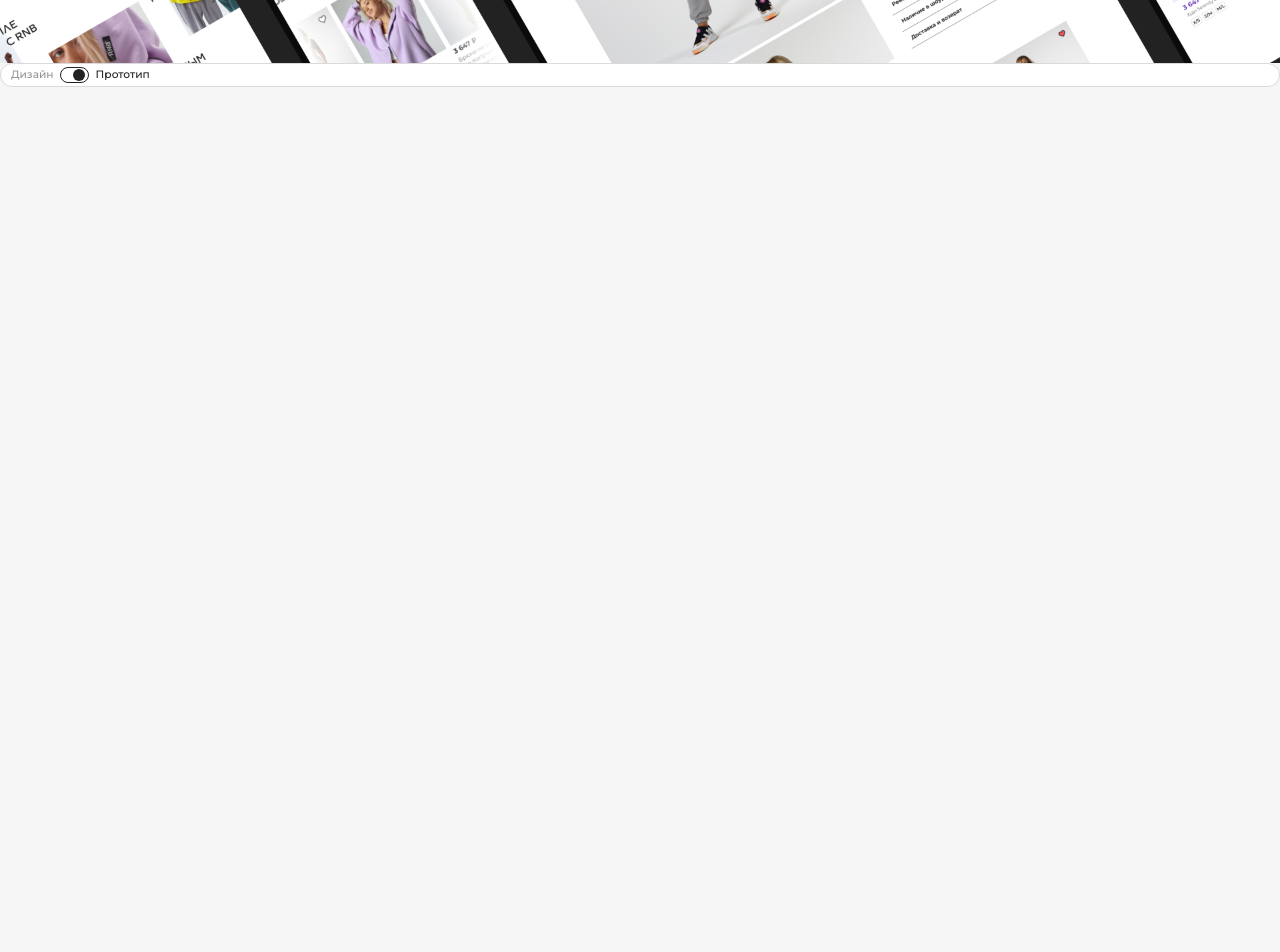
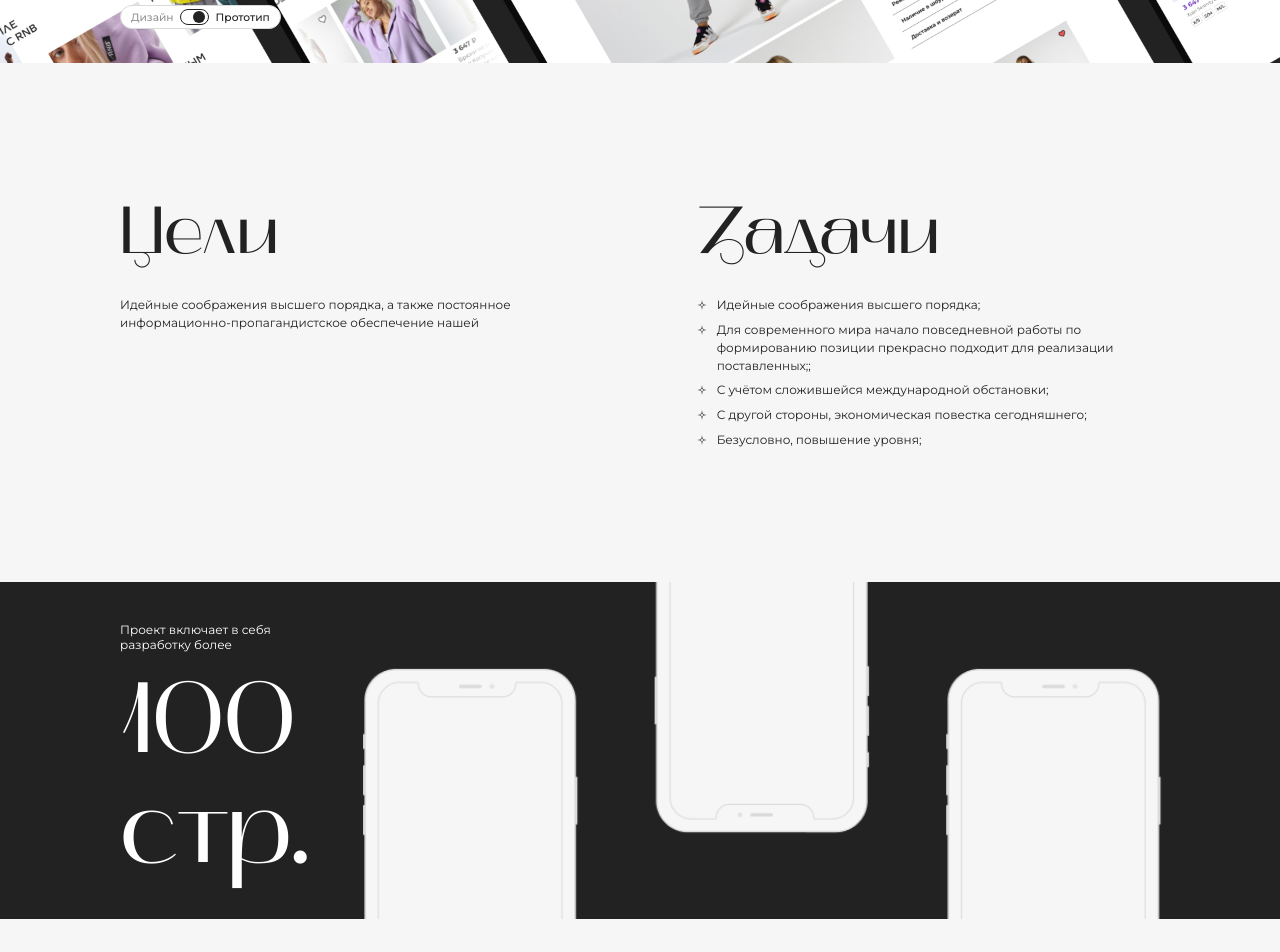
Before and after one commit to justiebae/designer-portfolio, a React (Create React App) app: page /projects/1 in a window 1280 px wide. Shown: the part 1168-2120 px from the top of the page. Before the commit the page ends 1289 px from the top, so only its background shows below. Built offline with nearby package versions, Linux system fonts and the light colour scheme.

Commit message:
add: some blocks in project page

```diff
--- a/package.json
+++ b/package.json
@@ -11,6 +11,7 @@
     "@types/react": "^17.0.39",
     "@types/react-dom": "^17.0.11",
     "axios": "^0.27.2",
+    "classnames": "^2.3.1",
     "react": "^17.0.2",
     "react-dom": "^17.0.2",
     "react-router-dom": "^6.3.0",
--- /dev/null
+++ b/src/components/Icon/icons/OutlinedStar.tsx
@@ -0,0 +1,9 @@
+import React from 'react';
+
+export default function OutlinedStar() {
+  return (
+    <svg viewBox="0 0 43 43" fill="none" xmlns="http://www.w3.org/2000/svg">
+      <path fillRule="evenodd" clipRule="evenodd" d="M9.0777 20.3684L12.2485 19.5954C15.8774 18.7107 18.7108 15.8774 19.5954 12.2485L20.3684 9.0777L21.5 0L22.6316 9.0777L23.4045 12.2485C24.2893 15.8774 27.1227 18.7107 30.7515 19.5954L33.9224 20.3684L43 21.5L33.9224 22.6316L30.7515 23.4046C27.1227 24.2892 24.2893 27.1226 23.4045 30.7515L22.6316 33.9223L21.5 43L20.3684 33.9223L19.5954 30.7515C18.7108 27.1226 15.8774 24.2892 12.2485 23.4046L9.0777 22.6316L0 21.5L9.0777 20.3684ZM12.8758 21.5C17.1057 20.4098 20.4098 17.1056 21.5 12.8758C22.5902 17.1056 25.8944 20.4098 30.1243 21.5C25.8944 22.5902 22.5902 25.8944 21.5 30.1242C20.4098 25.8944 17.1057 22.5902 12.8758 21.5Z" fill="#222222"/>
+    </svg>
+  )
+}
--- a/src/components/Icon/index.tsx
+++ b/src/components/Icon/index.tsx
@@ -20,6 +20,7 @@ import MoonIcon from './icons/MoonIcon';
 import NeptunIcon from './icons/NeptunIcon';
 import AngleStarIcon from './icons/AngleStarIcon';
 import CurvesIcon from './icons/CurvesIcon';
+import OutlinedStar from './icons/OutlinedStar';
 
 interface IIconProps {
   name: string
@@ -69,6 +70,8 @@ export default function Icon({ name, ...props }: IIconProps): JSX.Element {
       return <AngleStarIcon />
     case 'curves':
       return <CurvesIcon />
+    case 'outlinedStar':
+      return <OutlinedStar />
 
     default:
       return <></>
--- a/src/components/Switch/index.scss
+++ b/src/components/Switch/index.scss
@@ -15,6 +15,7 @@
     font-family: $ff-m;
     font-size: scale(16);
     color: #949494;
+    cursor: pointer;
 
     &.active {
       color: $c-black;
@@ -46,6 +47,7 @@
       top: 50%;
       left: 3px;
       transform: translateY(-50%);
+      transition: left ease $d-hover, right ease $d-hover
     }
 
     &.active {
--- a/src/components/Switch/index.tsx
+++ b/src/components/Switch/index.tsx
@@ -1,14 +1,45 @@
-import React from 'react';
+import classNames from 'classnames';
+import React, { useState } from 'react';
 import './index.scss';
 
-export default function Switch() {
+interface ISwitch {
+  leftValue: string,
+  rightValue: string
+}
+
+export default function Switch({ leftValue, rightValue }: ISwitch) {
+  const [value, setValue] = useState<boolean>(true);
+
+  const click = (value: boolean) => {
+    setValue(value)
+  }
+
+  const leftLabelClasses = classNames('Switch-label Switch-label--left', {
+    'active': value === false
+  });
+
+  const rightLabelClasses = classNames('Switch-label Switch-label--right', {
+    'active': value === true
+  });
+
+  const elementClasses = classNames('Switch-element', { 'active': value });
+
   return (
     <div className="Switch">
-      <div className="Switch-label Switch-label--left">Дизайн</div>
-      <label htmlFor="" className="Switch-element active">
-        <input type="checkbox" className="Switch-input" />
+      <div className={leftLabelClasses} onClick={() => click(false)} >
+        {leftValue}
+      </div>
+      <label className={elementClasses} >
+        <input
+          type="checkbox"
+          className="Switch-input"
+          checked={value}
+          onChange={() => click(!value)}
+        />
       </label>
-      <div className="Switch-label Switch-label--right active">Прототип</div>
+      <div className={rightLabelClasses} onClick={() => click(true)}>
+        {rightValue}
+      </div>
     </div>
   )
 }
--- a/src/pages/ProjectPage/index.scss
+++ b/src/pages/ProjectPage/index.scss
@@ -2,13 +2,22 @@
 @import '../../styles/common/mixins';
 
 .ProjectPage {
-  &-hero {
+  &-section {
+    margin-bottom: scale(200);
+  }
+
+  &-title {
+    font-family: $ff-Mak;
+    font-size: scale(100);
+  }
+}
+
+.ProjectHero {
   display: flex;
   align-items: center;
   position: relative;
   padding-top: scale(50);
   margin-bottom: scale(174) !important;
-  }
 
   &-banner {
     margin-right: scale(150);
@@ -46,18 +55,97 @@
       font-size: scale(16);
     }
   }
+}
 
-  &-showcase {
-    &Banner {
+.ProjectShowcase {
+  position: relative;
+
+  &-banner {
     position: relative;
     width: 100%;
     height: scale(840);
   }
 
-    &Image {
+  &-image {
     width: 100%;
     height: 100%;
     object-fit: cover;
   }
+
+  &-switch {
+    display: flex;
+    position: absolute;
+    bottom: scale(50);
+    left: 0;
+    right: 0;
   }
 }
+
+.ProjectInfo {
+  display: grid;
+  grid-template-columns: repeat(2, 1fr);
+  grid-gap: scale(170);
+  margin-bottom: scale(200);
+
+  &-title {
+    margin-bottom: scale(30);
+  }
+
+  &-description {
+    font-size: scale(18);
+    line-height: 1.5;
+  }
+
+  &-list {
+    &Item {
+      display: flex;
+      align-items: flex-start;
+      font-size: scale(18);
+      line-height: 1.5;
+
+      &:not(:last-child) {
+        margin-bottom: scale(10);
+      }
+
+      svg {
+        width: scale(15);
+        margin-right: scale(15);
+        margin-top: scale(6);
+      }
+    }
+  }
+}
+
+.ProjectPages {
+  background-color: $c-black;
+
+  &-wrapper {
+    display: flex;
+    justify-content: space-between;
+  }
+
+  &-info {
+    padding: scale(60) 0 scale(40);
+  }
+
+  &-title {
+    color: $c-white;
+    font-family: $ff-Mak-light;
+    font-size: scale(150);
+    line-height: 1.1;
+  }
+
+  &-description {
+    color: $c-white;
+    font-size: scale(18);
+    margin-bottom: scale(30);
+  }
+
+  &-image {
+    display: flex;
+
+    img {
+      height: 100%;
+    }
+  }
+}
--- a/src/pages/ProjectPage/index.tsx
+++ b/src/pages/ProjectPage/index.tsx
@@ -1,4 +1,5 @@
 import React from 'react';
+import Icon from '../../components/Icon';
 import ProjectBanner from '../../components/ProjectBanner';
 import Status from '../../components/Status';
 import Switch from '../../components/Switch';
@@ -7,32 +8,73 @@ import './index.scss';
 export default function ProjectPage(): JSX.Element {
   return (
     <div className="ProjectPage Page">
-      <div className="ProjectPage-hero Container">
-        <div className="ProjectPage-banner">
+
+      <div className="ProjectHero ProjectPage-section Container">
+        <div className="ProjectHero-banner">
           <ProjectBanner />
         </div>
-        <div className="ProjectPage-info">
-          <div className="ProjectPage-name">Маит Академия</div>
-          <div className="ProjectPage-status">
+        <div className="ProjectHero-info">
+          <div className="ProjectHero-name">Маит Академия</div>
+          <div className="ProjectHero-status">
             <Status />
           </div>
-          <div className="ProjectPage-link ">
+          <div className="ProjectHero-link ">
             Скачать на Android
           </div>
-          <div className="ProjectPage-description">Проектирование и разработка площадки с курсами по повышению квалификации в сфере безопасности</div>
-          <div className="ProjectPage-role ">Роль — UI/UX Designer</div>
+          <div className="ProjectHero-description">Проектирование и разработка площадки с курсами по повышению квалификации в сфере безопасности</div>
+          <div className="ProjectHero-role ">Роль — UI/UX Designer</div>
         </div>
       </div>
-      <div className="ProjectPage-showcase">
+
+      <div className="ProjectShowcase ProjectPage-section">
         {/* <div className="ProjectPage-heading">
           <div className="ProjectPage-headingText">Главная страница</div>
           <div className="ProjectPage-headingAside"></div>
         </div> */}
-        <div className="ProjectPage-showcaseBanner">
-          <img src="/images/rnb-banner.jpg" alt="" className="ProjectPage-showcaseImage" />
+        <div className="ProjectShowcase-banner">
+          <img src="/images/rnb-banner.jpg" alt="" className="ProjectShowcase-image" />
         </div>
-        <div className="ProjectPage-showcaseSwitch">
-          <Switch />
+        <div className="ProjectShowcase-switch Container">
+          <Switch leftValue="Дизайн" rightValue="Прототип" />
+        </div>
+      </div>
+
+      <div className="ProjectInfo ProjectPage-section Container">
+        <div className="ProjectInfo-section">
+          <div className="ProjectInfo-title ProjectPage-title">Цели</div>
+          <div className="ProjectInfo-description">Идейные соображения высшего порядка, а также постоянное информационно-пропагандистское обеспечение нашей</div>
+        </div>
+        <div className="ProjectInfo-section">
+          <div className="ProjectInfo-title ProjectPage-title">Задачи</div>
+          <ul className="ProjectInfo-list">
+            <li className='ProjectInfo-listItem'>
+              <Icon name="outlinedStar" /> Идейные соображения высшего порядка;
+            </li>
+            <li className='ProjectInfo-listItem'>
+              <Icon name="outlinedStar" /> Для современного мира начало повседневной работы по формированию позиции прекрасно подходит для реализации поставленных;;
+            </li>
+            <li className='ProjectInfo-listItem'>
+              <Icon name="outlinedStar" /> С учётом сложившейся международной обстановки;
+            </li>
+            <li className='ProjectInfo-listItem'>
+              <Icon name="outlinedStar" /> С другой стороны, экономическая повестка сегодняшнего;
+            </li>
+            <li className='ProjectInfo-listItem'>
+              <Icon name="outlinedStar" /> Безусловно, повышение уровня;
+            </li>
+          </ul>
+        </div>
+      </div>
+
+      <div className="ProjectPages">
+        <div className="ProjectPages-wrapper Container">
+          <div className="ProjectPages-info">
+            <div className="ProjectPages-description">Проект включает в себя разработку более</div>
+            <div className="ProjectPages-title">100 стр.</div>
+          </div>
+          <div className="ProjectPages-image">
+            <img src="/images/phones.png" alt="" />
+          </div>
         </div>
       </div>
     </div>
--- a/src/styles/common/base.scss
+++ b/src/styles/common/base.scss
@@ -25,14 +25,21 @@ body {
 
 .Container {
   max-width: scale(1600);
-  padding-left: scale(20);
-  padding-right: scale(20);
+  padding: {
+    left: scale(20);
+    right: scale(20);
+  }
   width: 100%;
-  margin: 0 auto;
+  margin: {
+    left: auto;
+    right: auto;
+  }
 
   @include desktop {
-    padding-left: scale(50);
-    padding-right: scale(50);
+    padding: {
+      left: scale(50);
+      right: scale(50);
+    }
   }
 }
 
```
Also changed, not shown: public/images/phones.png (added), 1 other file (tests, documents, lock files or other folders). Lines whose indentation alone changed are shown as unchanged.
